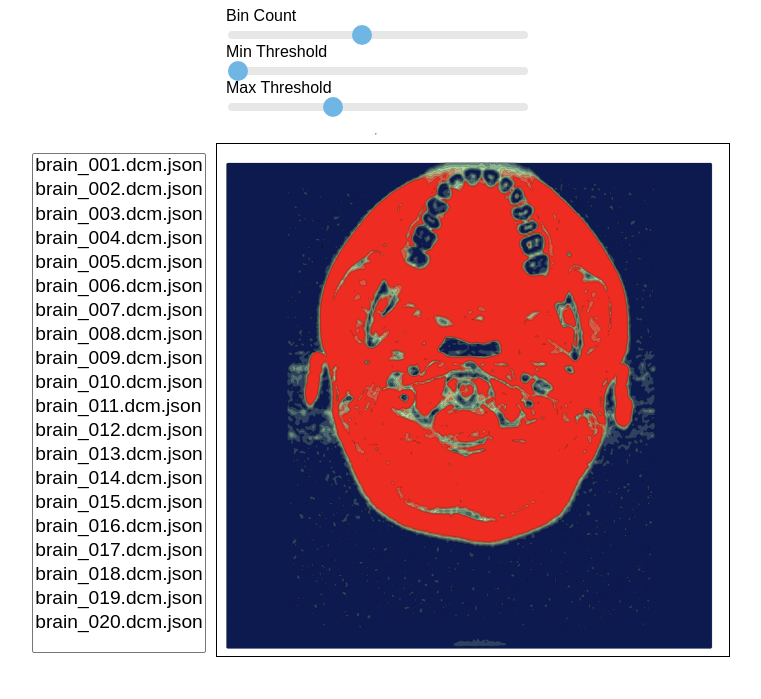
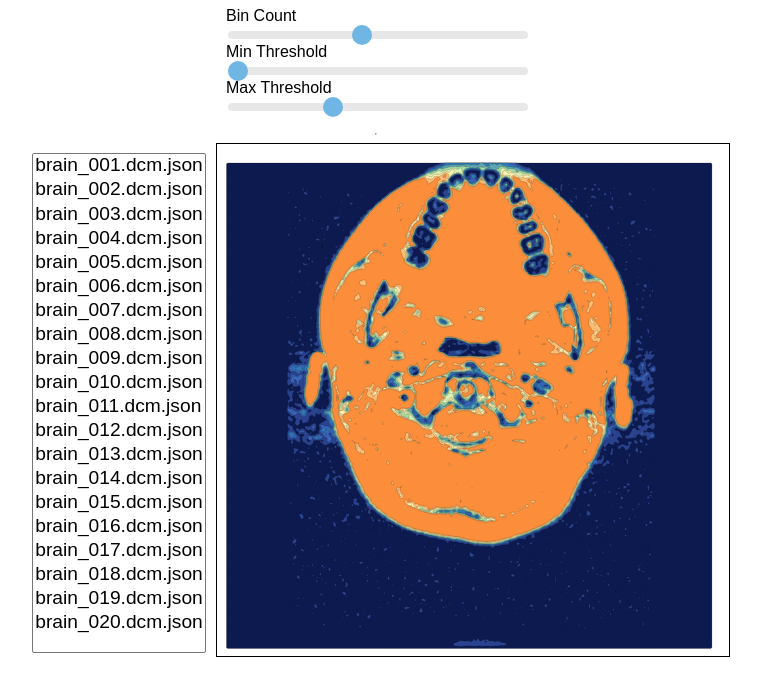
Before and after one commit to HarshaVarma573/Activity6, a plain HTML site: page index.html in a window 1280 px wide. Shown: the part 117-816 px from the top of the page, without its empty margins (264-1025 px from the left). Drawn offline with nearby package versions, Linux system fonts and the light colour scheme.

Commit message:
Update index.html

```diff
--- a/index.html
+++ b/index.html
@@ -10,7 +10,7 @@
 <body>
 <div class="container">
     <div>
-        <h1>CT Scan Images</h1>
+        <h1>CT SCAN IMAGES</h1>
     </div>
     <div class="slider">
         <label for="binCount">Bin Count</label>
@@ -24,9 +24,8 @@
     </div>
 
     <hr />
-    <div id="loading" style="display: none;">
+    <div id="loading">
         <div class="spinner"></div>
-        Loading...
     </div>
     <div class="main">
         <div id="files_container">
@@ -41,44 +40,38 @@
 <script>
     const svg = d3.select("svg");
     const path = d3.geoPath();
-    let currentBinCount = parseInt(document.querySelector("#binCount").value);
-    let currentMin = parseFloat(document.querySelector("#minThreshold").value);
-    let currentMax = parseFloat(document.querySelector("#maxThreshold").value);
-    let animationFrameId;
+    let currentBinCount = document.querySelector("#binCount").value;
+    let currentMin = document.querySelector("#minThreshold").value;
+    let currentMax = document.querySelector("#maxThreshold").value;
+
+    let minValue, maxValue;
 
     function plot_contour(fileNumber) {
-        document.getElementById("loading").style.display = "block";
-
-        // Read JSON file
         d3.json("dicomData/" + fileNumber).then(data => {
             d3.select("svg").selectAll("*").remove();
 
             let m = 256, n = 256;
+
             let values_density = [];
-            data.forEach(col => { col.forEach(d => values_density.push(+d)); });
+            data.forEach(col => { col.forEach(d => values_density.push(+d)) });
 
-            const min_max = d3.extent(values_density);
-            let minValue = min_max[0];
-            let maxValue = min_max[1];
+            const min_max = d3.extent(values_density, d => d);
+            minValue = min_max[0];
+            maxValue = min_max[1];
 
             document.querySelector("#minThreshold").min = minValue;
             document.querySelector("#minThreshold").max = maxValue;
+
             document.querySelector("#maxThreshold").min = minValue;
             document.querySelector("#maxThreshold").max = maxValue;
 
-            // Update thresholds with new min and max values
-            currentMin = Math.max(currentMin, minValue);
-            currentMax = Math.min(currentMax, maxValue);
+            function draw(binCount, minThreshold, maxThreshold) {
+                const colors = d3.scaleLinear()
+                    .domain(d3.range(minThreshold, maxThreshold, (maxThreshold - minThreshold) / 6))
+                    .range(["#0d1a50", "#3e5eba", "#2b83ba", "#abdda4", "#ffffbf", "#fdae61", "#d7191c"]);
 
-            function draw(binCount, minThreshold, maxThreshold) {
-                // Color scale
-                const colors = d3.scaleLinear()
-                    .domain([minThreshold, (minThreshold + maxThreshold) / 2, maxThreshold])
-                    .range(["#0d1a50", "#abdda4", "#ff0000"]) // Dark Blue, Light Green, Pure Red
-                    .interpolate(d3.interpolateRgb);
+                let thresholds = d3.range(minThreshold, maxThreshold, (maxThreshold - minThreshold) / binCount);
 
-                // Generate contours
-                let thresholds = d3.range(minThreshold, maxThreshold, (maxThreshold - minThreshold) / binCount);
                 let contours = d3.contours()
                     .size([m, n])
                     .thresholds(thresholds)
@@ -101,28 +94,21 @@
 
             draw(currentBinCount, currentMin, currentMax);
 
-            // Use event listeners for smoother slider updates
-            document.querySelector("#binCount").addEventListener("input", () => updatePlot());
-            document.querySelector("#minThreshold").addEventListener("input", () => updatePlot());
-            document.querySelector("#maxThreshold").addEventListener("input", () => updatePlot());
+            document.addEventListener("input", e => {
+                currentBinCount = document.querySelector("#binCount").value;
+                currentMin = document.querySelector("#minThreshold").value;
+                currentMax = document.querySelector("#maxThreshold").value;
 
-            function updatePlot() {
-                if (animationFrameId) {
-                    cancelAnimationFrame(animationFrameId);
+                const tagId = e.target.id;
+                if (tagId === "binCount" || tagId === "minThreshold" || tagId === "maxThreshold") {
+                    draw(currentBinCount, currentMin, currentMax);
                 }
-                animationFrameId = requestAnimationFrame(() => {
-                    currentBinCount = parseInt(document.querySelector("#binCount").value);
-                    currentMin = parseFloat(document.querySelector("#minThreshold").value);
-                    currentMax = parseFloat(document.querySelector("#maxThreshold").value);
-                    draw(currentBinCount, currentMin, currentMax);
-                });
-            }
-        }).catch(error => {
-            console.error("Error loading data:", error);
+            });
         });
     }
 
     filesList();
+
     plot_contour("brain_001.dcm.json");
 
     function filesList() {
@@ -133,9 +119,9 @@
             "brain_013.dcm.json", "brain_014.dcm.json", "brain_015.dcm.json", "brain_016.dcm.json",
             "brain_017.dcm.json", "brain_018.dcm.json", "brain_019.dcm.json", "brain_020.dcm.json"
         ];
-
         const selectElement = d3.select("#files");
-        selectElement.selectAll("option")
+        const options = selectElement
+            .selectAll("option")
             .data(files_data)
             .enter()
             .append("option")
```
